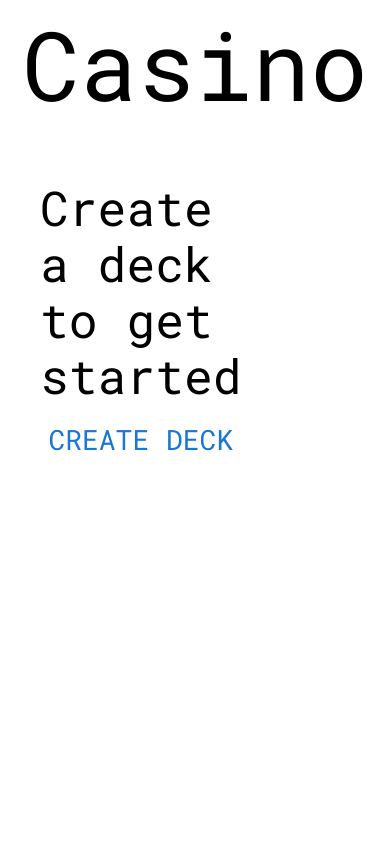
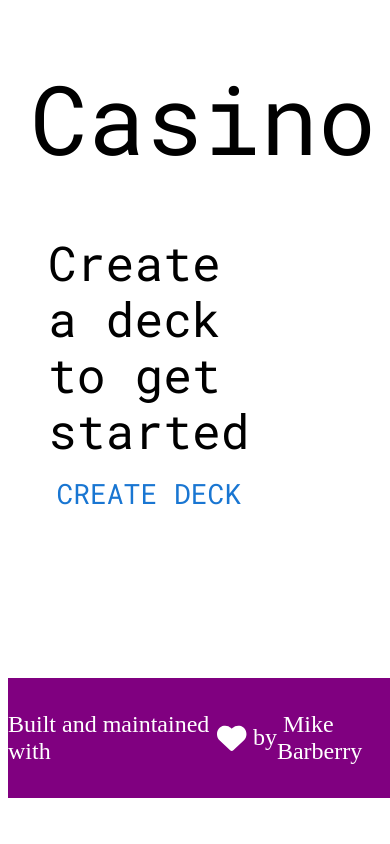
Before and after one commit to mbarberry/reactcasino, a Next.js app: page / in a window 390 px wide. Shown: the top 844 px of the page. Built offline with nearby package versions, Linux system fonts and the light colour scheme.

Commit message:
start update to mobile brody

```diff
--- a/components/Casino.js
+++ b/components/Casino.js
@@ -6,13 +6,17 @@ import { Cards, Card } from './Cards';
 
 export const CasinoContext = createContext(null);
 
-export default function Casino() {
+export default function Casino({ mobile }) {
   const [deckId, setDeckId] = useState(null);
   const [drawnCards, setDrawnCards] = useState([]);
 
   return (
     <CasinoContext.Provider
-      value={{ API_URL: 'https://deckofcardsapi.com/api', deckId }}>
+      value={{
+        API_URL: 'https://deckofcardsapi.com/api',
+        deckId,
+        mobile,
+      }}>
       <CasinoContainer>
         <DeckContainer>
           <DeckWrapper
--- a/components/Containers.js
+++ b/components/Containers.js
@@ -1,6 +1,10 @@
 import { Box, Typography } from '@mui/material';
+import { useContext } from 'react';
+import { CasinoContext } from './Casino';
 
 export function CasinoContainer({ children }) {
+  const { mobile } = useContext(CasinoContext);
+  console.log(`Are we on mobileeeeeezzz?: ${mobile ? `yes sir` : `no ma'am`}`);
   return (
     <Box
       sx={{
--- a/pages/index.js
+++ b/pages/index.js
@@ -1,19 +1,19 @@
 import Casino from '@/components/Casino';
 import Box from '@mui/material/Box';
+import useMediaQuery from '@mui/material/useMediaQuery';
 
 export default function Home() {
+  const mobile = useMediaQuery('(max-width:730px)');
   return (
-    <>
-      <Box
-        sx={{
-          height: '100vh',
-          width: '100%',
-          display: 'flex',
-          flexDirection: 'column',
-          paddingBottom: '120px',
-        }}>
-        <Casino />
-      </Box>
+    <Box
+      sx={{
+        height: '100vh',
+        width: '100vw',
+        display: 'flex',
+        justifyContent: 'space-around',
+        flexDirection: mobile ? 'column' : 'row',
+      }}>
+      <Casino mobile={mobile} />
       <Box
         sx={{
           height: '120px',
@@ -25,7 +25,7 @@ export default function Home() {
           color: 'white',
           fontWeight: '20px',
         }}>
-        <p class='attribution'>Built and maintained with&nbsp;</p>
+        <p className='attribution'>Built and maintained with&nbsp;</p>
         <svg
           xmlns='http://www.w3.org/2000/svg'
           fill='white'
@@ -44,6 +44,6 @@ export default function Home() {
           &nbsp;Mike Barberry
         </Box>
       </Box>
-    </>
+    </Box>
   );
 }
```
